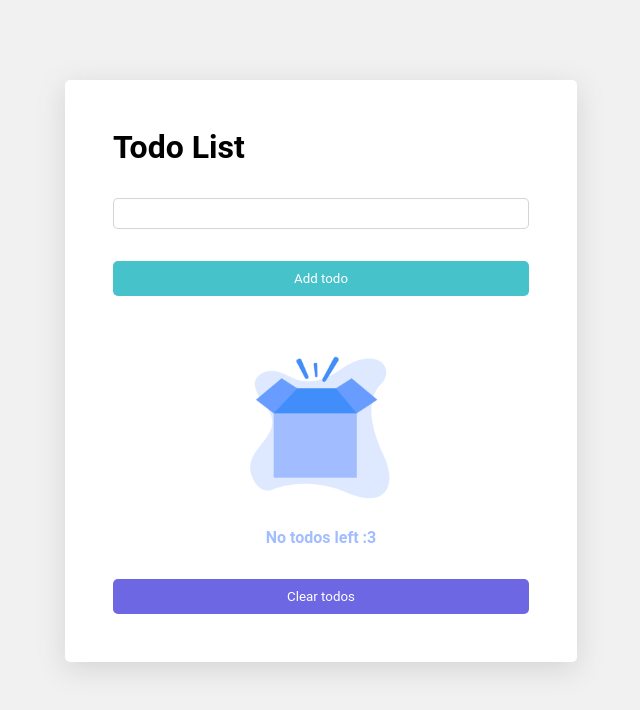
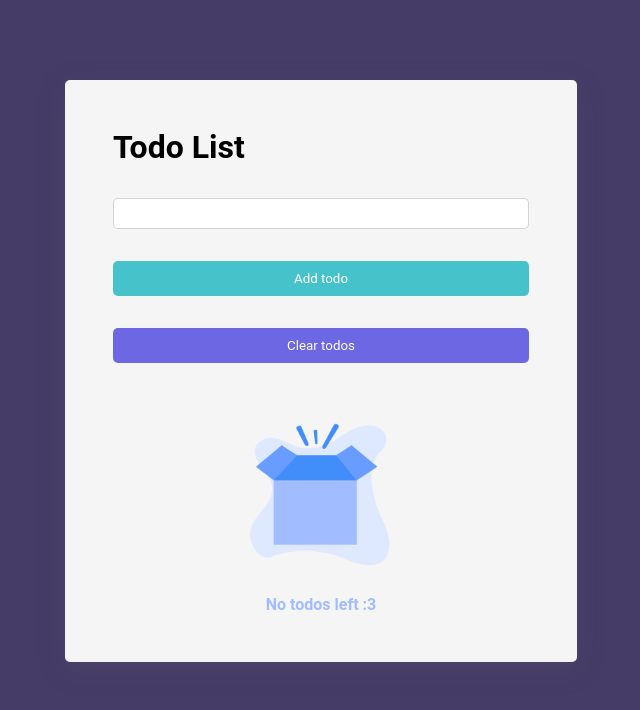
Before and after one commit to JaredTrOr/TodoList, a React (Create React App) app: page / in a window 1280 px wide. Shown: the top 710 px of the page, without its empty margins (319-959 px from the left). Built offline with nearby package versions, Linux system fonts and the light colour scheme.

Commit message:
There were changed a few styles and colors

```diff
--- a/src/App.css
+++ b/src/App.css
@@ -6,11 +6,11 @@
 }
 
 body{
-    background-color: rgb(241, 241, 241);
+    background-color: #453C67;
 }
 
 .container{
-    background-color: white;
+    background-color: whitesmoke;
     border-radius: 5px;
     padding: 3rem;
     max-width: 40vw;
--- a/src/App.js
+++ b/src/App.js
@@ -52,11 +52,11 @@ function App() {
     <>
       <div className='container'>
         <h1>Todo List</h1>
-        <input ref={inputTodo} className='input' type="text"/>
+        <input ref={inputTodo} className='input' type='text'/>
         <button className='btn btn-add' onClick={addTodo}>Add todo</button>
-        <TodoList todos={todos} className={todos ? 'visible' : 'noVisible'} toggleTodo={toggleTodo}/>
+        <button className='btn btn-clear' onClick={clearTodos}>Clear todos</button>
+        <TodoList todos={todos} toggleTodo={toggleTodo}/>
         {todos.length === 0 && <Image/>}
-        <button className='btn btn-clear' onClick={clearTodos}>Clear todos</button>
       </div>
     </>
   );
```
